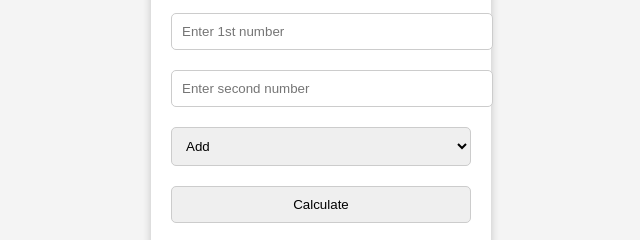
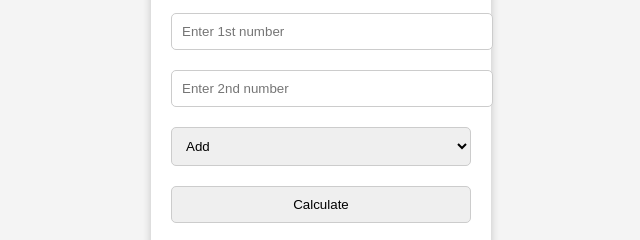
Before and after one commit to philip31si/calci_jen, a plain HTML site: page index.html in a window 1280 px wide. Shown: the part 316-556 px from the top of the page, 319-959 px from the left. Drawn offline with Linux system fonts and the light colour scheme.

Commit message:
Update index.html

```diff
--- a/index.html
+++ b/index.html
@@ -48,7 +48,7 @@
     <h1>Calculator</h1>
     <form id="calcForm">
       <input type="number" id="num1" placeholder="Enter 1st number" required />
-      <input type="number" id="num2" placeholder="Enter second number" required />
+      <input type="number" id="num2" placeholder="Enter 2nd number" required />
       <select id="operation">
         <option value="add">Add</option>
         <option value="subtract">Subtract</option>
```
